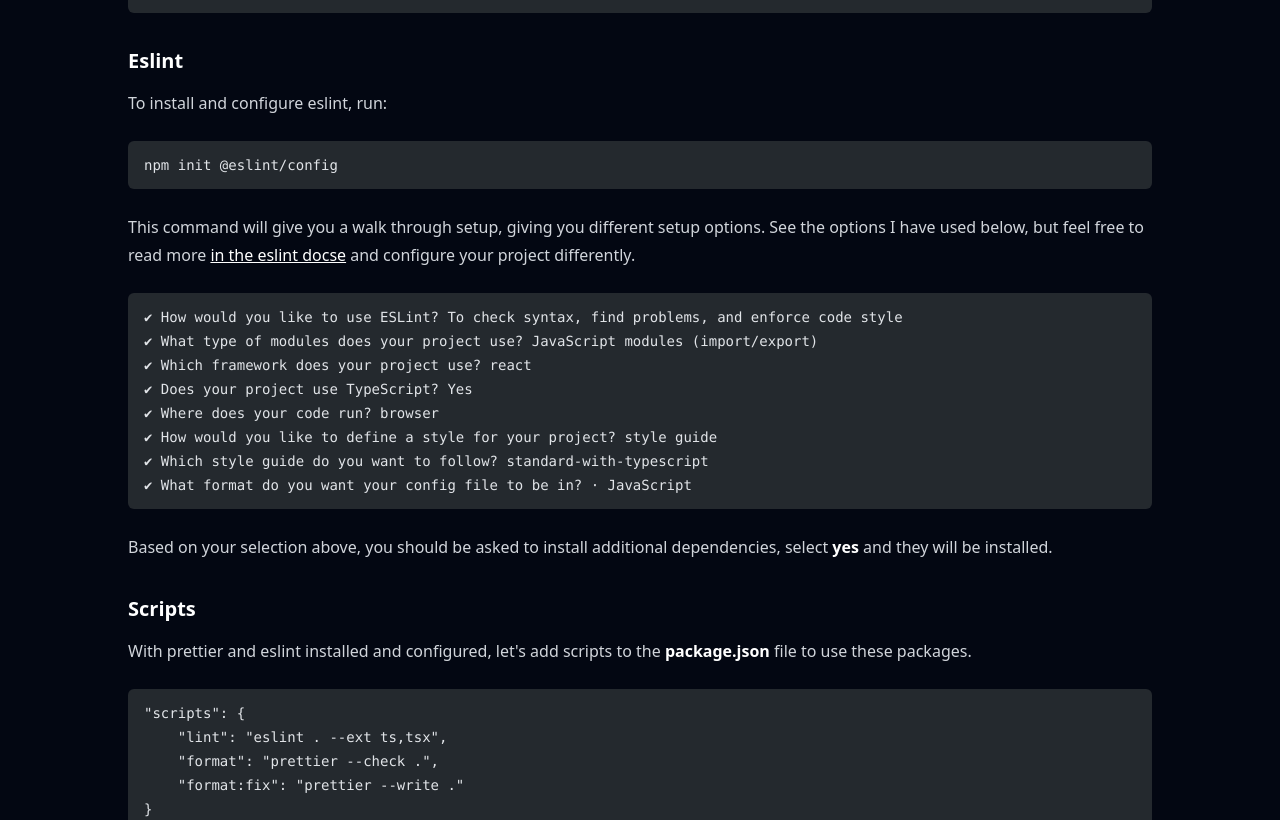
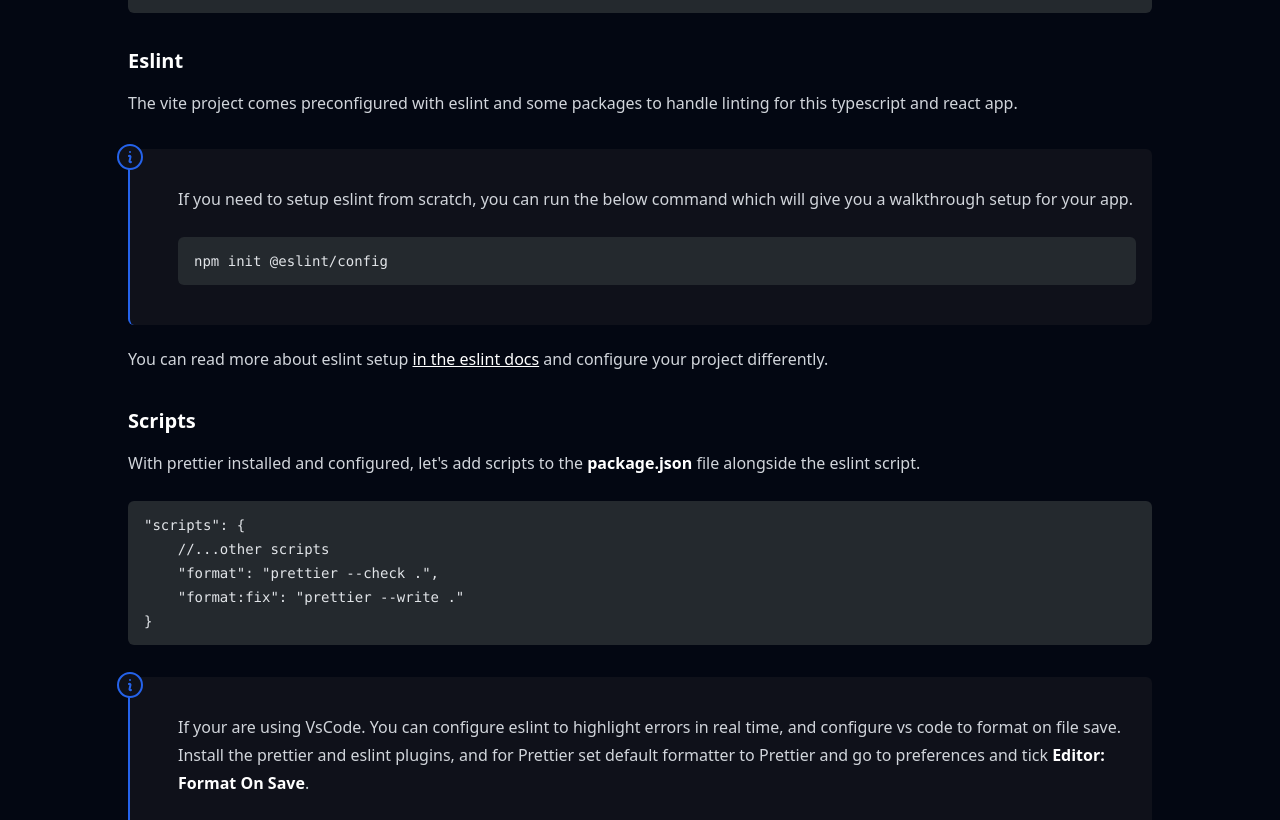
Before and after one commit to DaraghColl/daragh-coll-website, an Astro site: page /blog/create-a-react-app-2024 in a window 1280 px wide. Shown: the part 2767-3587 px from the top of the page. Built offline with nearby package versions, Linux system fonts and the light colour scheme; Astro itself is replaced by a stand-in of ours; code samples lack their colours.

Commit message:
feat: content update - create react app

````diff
--- a/src/content/blog/create-a-react-app-2024.mdx
+++ b/src/content/blog/create-a-react-app-2024.mdx
@@ -7,8 +7,9 @@ pubDate: '20 March, 2024'
 
 import InfoBox from '../../components/content-components/info-box/info-box.astro';
 
-This article aims to be a simple, straightforward guide to setting up a react application in 2024. If you would just like to clone a repository with this setup, you can find the code
-<a target="_blank" href="https://vitejs.dev">in this github repository</a>.
+This article aims to be a simple, straightforward guide to setting up a react application in 2024. If you would just like to clone a repository with this setup, you can find the code <a target="_blank" href="https://github.com/DaraghColl/react-starter-2024">
+	in this github repository
+</a>.
 
 ## Scaffold
 
@@ -110,34 +111,27 @@ Once installed, create a **.prettierrc** file in the root of your project. In th
 
 ### Eslint
 
-To install and configure eslint, run:
+The vite project comes preconfigured with eslint and some packages to handle linting for this typescript and react app.
 
-```text title="terminal"
-npm init @eslint/config
-```
 
-This command will give you a walk through setup, giving you different setup options. See the options I have used below, but feel free to read more <a target="_blank" href="//eslint.org/docs/latest/use/configure">in the eslint docse</a> and configure your project differently.
+<InfoBox>
+	If you need to setup eslint from scratch, you can run the below command which will give you a walkthrough setup for your app.
 
-```text wrap title="terminal"
-✔ How would you like to use ESLint? To check syntax, find problems, and enforce code style
-✔ What type of modules does your project use? JavaScript modules (import/export)
-✔ Which framework does your project use? react
-✔ Does your project use TypeScript? Yes
-✔ Where does your code run? browser
-✔ How would you like to define a style for your project? style guide
-✔ Which style guide do you want to follow? standard-with-typescript
-✔ What format do you want your config file to be in? · JavaScript
-```
+	```
+	npm init @eslint/config
+	```
+</InfoBox>
 
-Based on your selection above, you should be asked to install additional dependencies, select **yes** and they will be installed.
+
+You can read more about eslint setup <a target="_blank" href="//eslint.org/docs/latest/use/configure">in the eslint docs</a> and configure your project differently.
 
 ### Scripts
 
-With prettier and eslint installed and configured, let's add scripts to the **package.json** file to use these packages.
+With prettier installed and configured, let's add scripts to the **package.json** file alongside the eslint script.
 
 ```json title="package.json"
 "scripts": {
-	"lint": "eslint . --ext ts,tsx",
+	//...other scripts
 	"format": "prettier --check .",
 	"format:fix": "prettier --write ."
 }
@@ -156,7 +150,7 @@ For testing, I prefer to use <a target="_blank" href="https://www.cypress.io">cy
 To install cypress, run:
 
 ```text wrap title="terminal"
-npm install cypress -D
+npm install -D cypress
 ```
 
 After cypress is installed, you can add the following scripts to your app
@@ -170,10 +164,24 @@ After cypress is installed, you can add the following scripts to your app
 }
 ```
 
+You might get some eslint errors in your cypress files, to fix this, install and add the **eslint-plugin-cypress** package.
+
+```text wrap title="terminal"
+npm install -D eslint-plugin-cypress
+```
+
+<br />
+
+```js wrap title=".eslintrc.cjs"
+extends: [
+	'plugin:cypress/recommended'
+]
+```
+
 Run the first script to go through an interactive setup of cypress unit and/or end to end testing.
 
 ```text wrap title="terminal"
-npm install cypress:open
+npm run cypress:open
 ```
 
 ## Pre Commit
````
